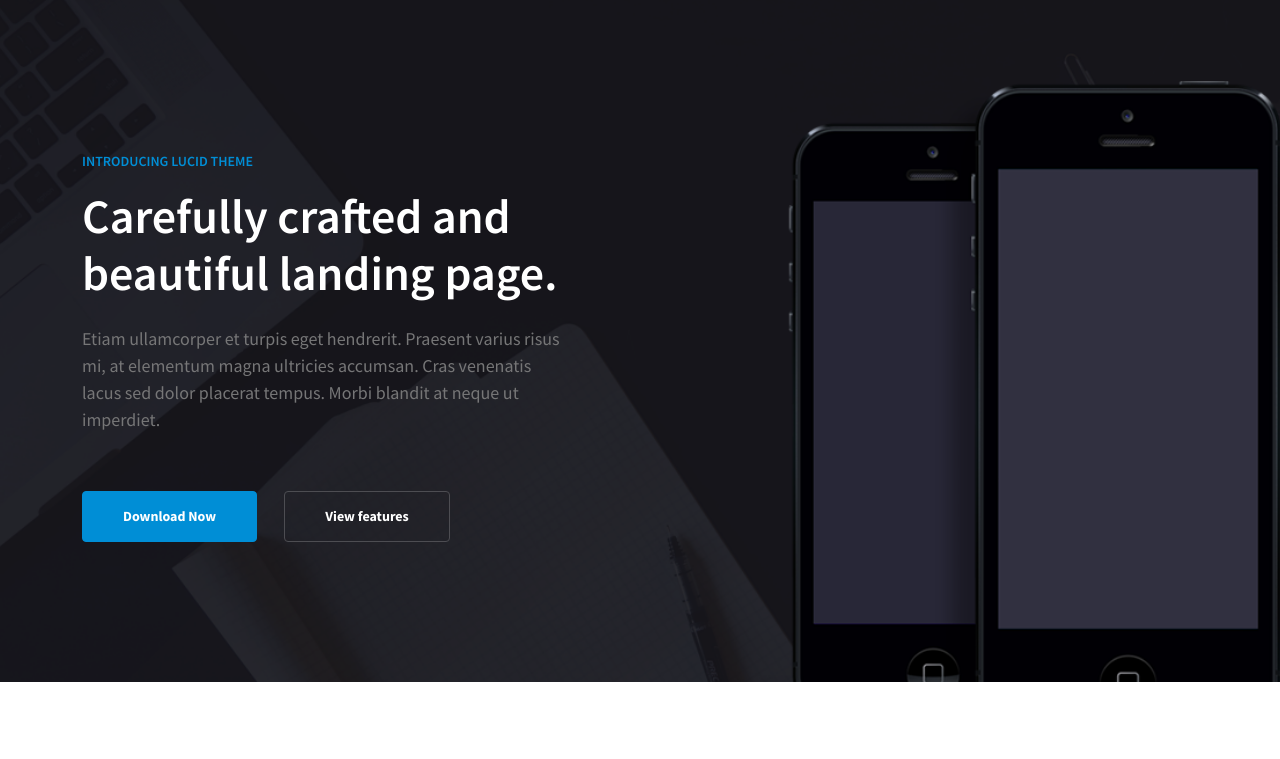
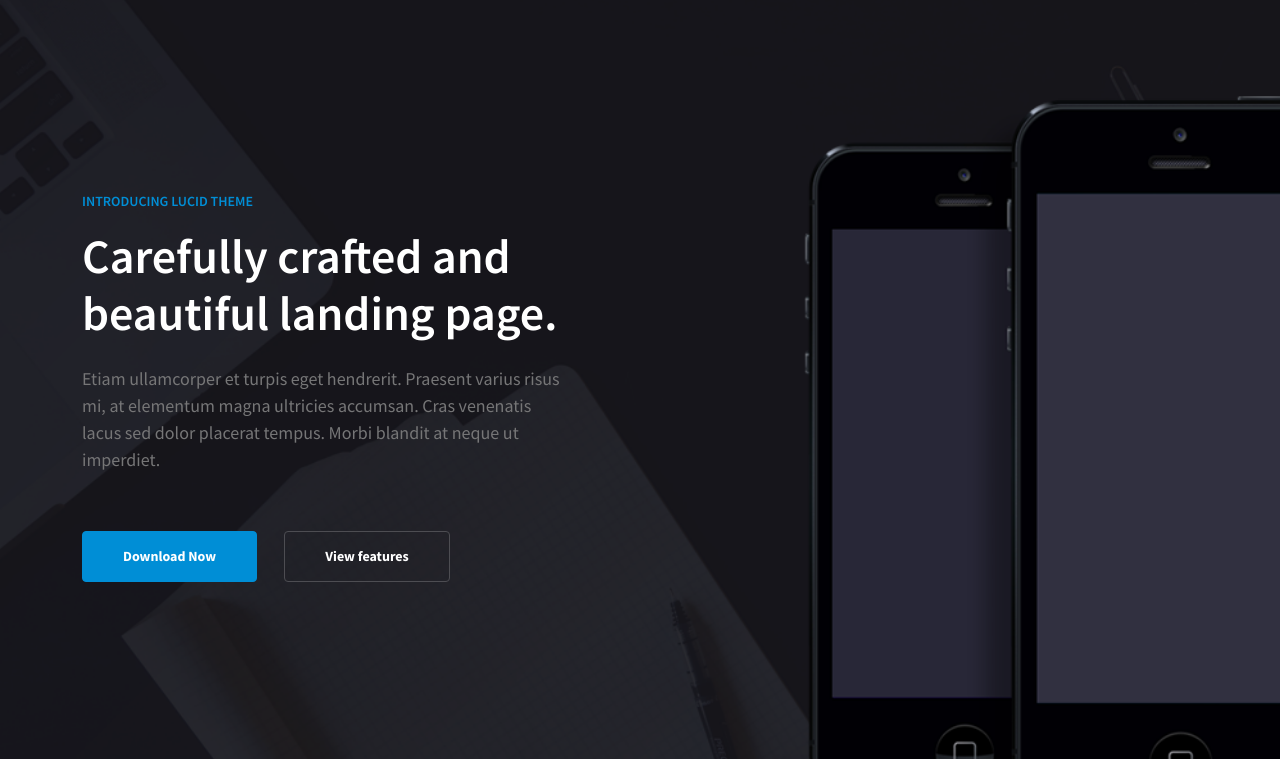
Before and after one commit to suraiya6/assig8, a plain HTML site: page index.html in a window 1280 px wide. Shown: the part 59-818 px from the top of the page. Drawn offline with nearby package versions, Linux system fonts and the light colour scheme.

Commit message:
Update style.css

```diff
--- a/css/style.css
+++ b/css/style.css
@@ -40,7 +40,7 @@ header{
 	padding: 1rem 0;
 }
 .banner-text{
-	    padding: 140px 0;
+	    padding: 180px 0;
 }
 .banner-text h6{
 	color: #008ed6;
```
